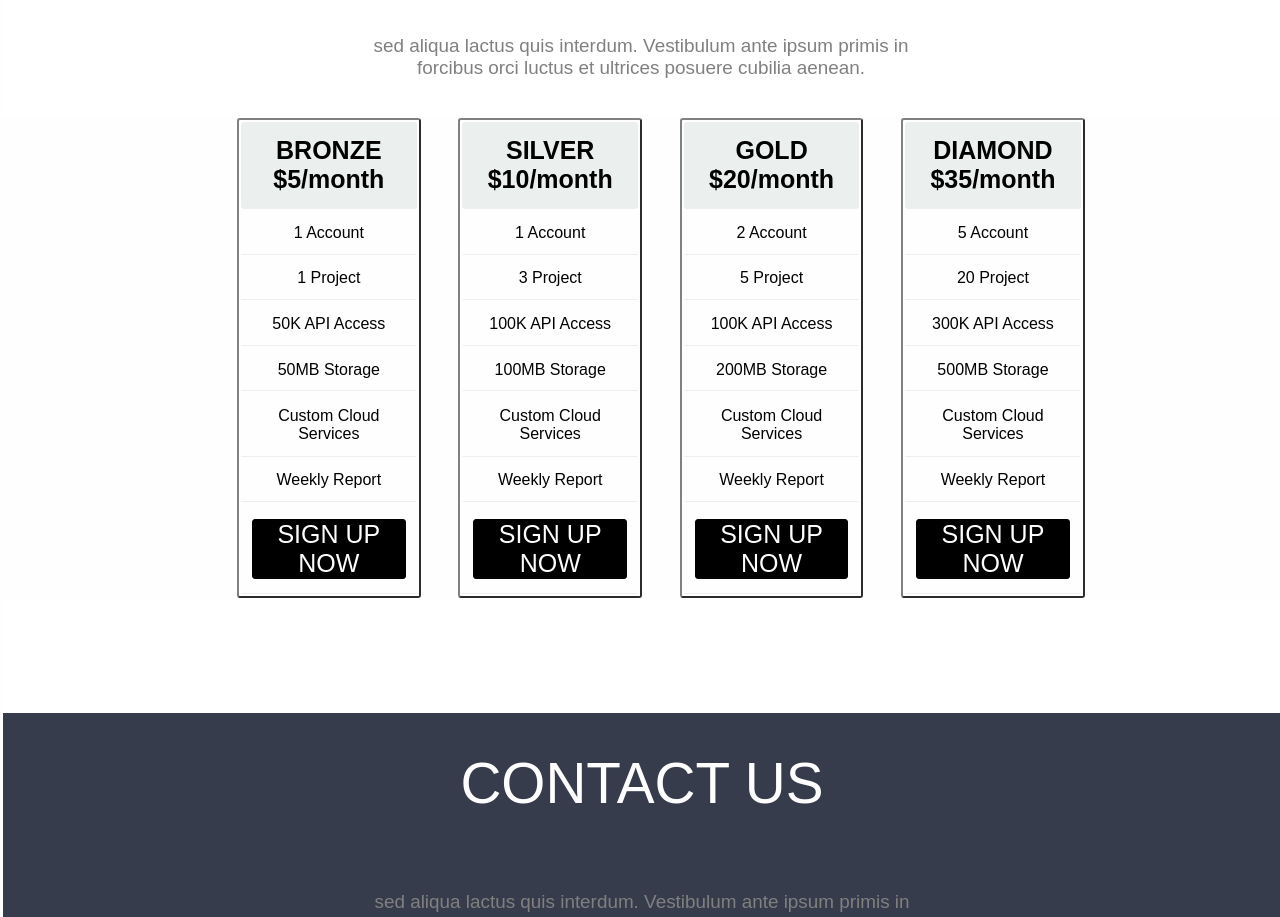
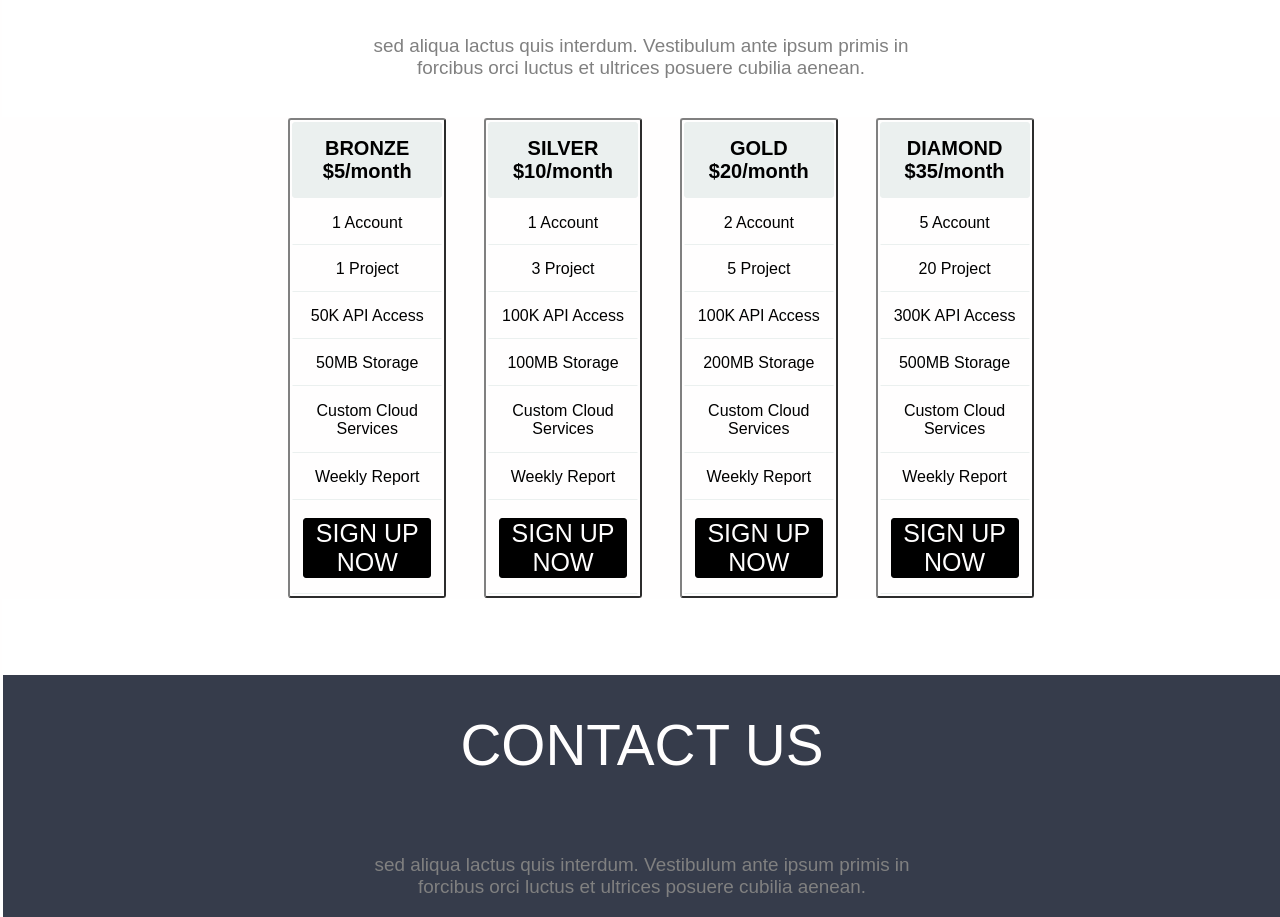
Before and after one commit to Chamalo88/LIBERTY, a plain HTML site: page index.html in a window 1280 px wide. Shown: the part 1684-2601 px from the top of the page. Drawn offline with Linux system fonts and the light colour scheme.

Commit message:
Add files via upload

```diff
--- a/liberty.css
+++ b/liberty.css
@@ -244,17 +244,17 @@ nav>ul>li:hover {
 }
 
 
-
 .section3A{
     width:100vw;
-    min-height: 30vh;
+    min-height: 20vh;
     border: 1px solid var(--couleur1);
-    background-color:var(--couleur1);
+    background-color: var(--couleur1);
     display: flex;
     flex-direction: row;
     align-items: center;
     justify-content: center;
-    margin-bottom: 3cm;
+    margin-bottom: 2cm;
+    margin-top: 1cm;
    }
 
 
@@ -265,22 +265,28 @@ nav>ul>li:hover {
        width:8vw;
        border-radius: 3px;
        margin-left: 1cm;
-     }
+        }
 
-   tr {border-color: transparent ;}
+   tr {
+       border-color: transparent ;
+       min-height: 10vh;
+       width:8vw;
 
-
+   }
    th{
    background-color: rgb(235, 240, 239);
    border: 1px solid rgb(235, 240, 239);
    padding: 10px;
    border-radius: 3px;
-   font-size:25px;
+   font-size:20px;
+   min-height: 10vh;
+   width:8vw;
 
      }
 
    td{
-
+       min-height: 10vh;
+       width:8vw;
        border-bottom: 1px solid rgb(235, 240, 239);
        padding: 10px;
        text-align: center;
@@ -289,7 +295,7 @@ nav>ul>li:hover {
 
 
    .boutbas2{
-       width:12vw;
+       width:10vw;
        min-height: 6vh;
        border: 1px solid black;
        background-color: black;
@@ -297,6 +303,7 @@ nav>ul>li:hover {
        border-radius: 3px;
        text-align:center;
        font-size: 25px;
+
 
    }
 
@@ -315,6 +322,8 @@ nav>ul>li:hover {
            border-color:rgb(115, 138, 241);
 
        }
+
+
 
 .section4{
     min-height: 10vh;
```
